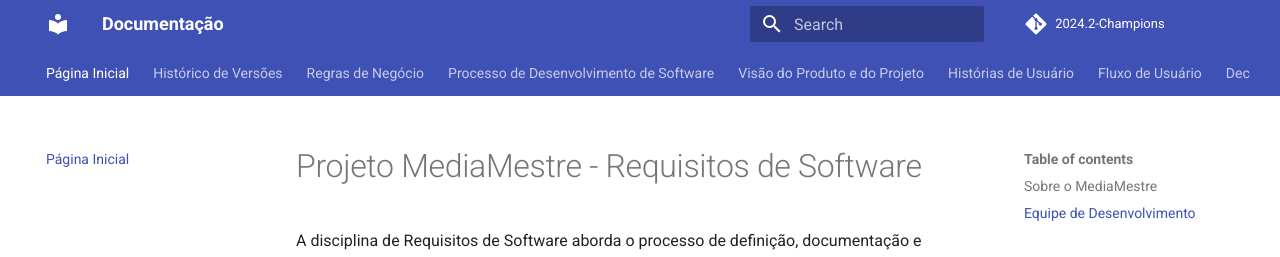
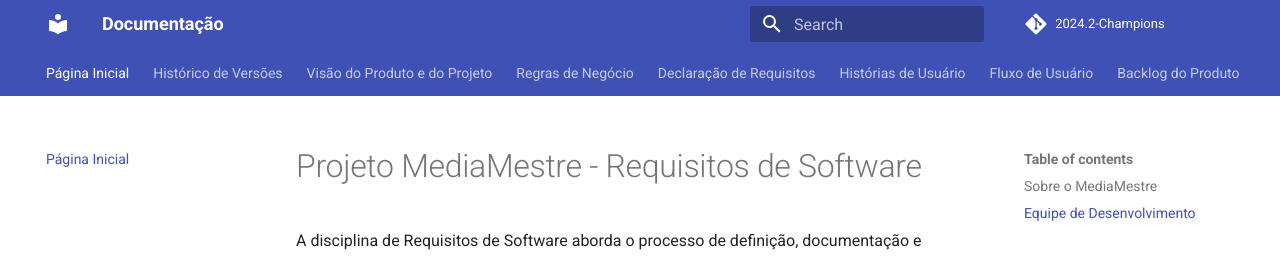
Before and after one commit to FGA-REQ/2024.2-Champions, an MkDocs documentation site: the page built from docs/index.md, in a window 1280 px wide and 1078 px high. Shown: the top 257 px of the window. Built offline with MkDocs 1.6.1 and Material for MkDocs 9.7.7, drawn with Linux system fonts in a browser that asks for light colours; comment, search, counter and statistics services are not loaded.

Commit message:
docs: alterando a disponibilidade das paginas (ideia de fluxo)

```diff
--- a/mkdocs.yml
+++ b/mkdocs.yml
@@ -15,13 +15,13 @@ theme:
 nav:
   - Página Inicial: "index.md"
   - Histórico de Versões: "historico.md"
+  - Visão do Produto e do Projeto: "visao-produto-projeto.md"
   - Regras de Negócio: "regras-negocio.md"
-  - Processo de Desenvolvimento de Software: "bpmn.md"
-  - Visão do Produto e do Projeto: "visao-produto-projeto.md"
+  - Declaração de Requisitos: "declaracao-requisitos.md"
   - Histórias de Usuário: "historias-usuario.md"
   - Fluxo de Usuário: "fluxo-usuario.md"
-  - Declaração: "declaracao-requisitos.md"
   - Backlog do Produto: "backlog.md"
+  - Processo de Desenvolvimento de Software: "bpmn.md"
   - MVP: "mvp.md"
   - Teste: "teste.md"
 
```
